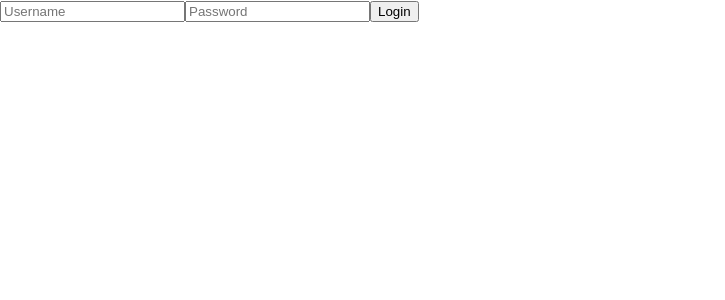
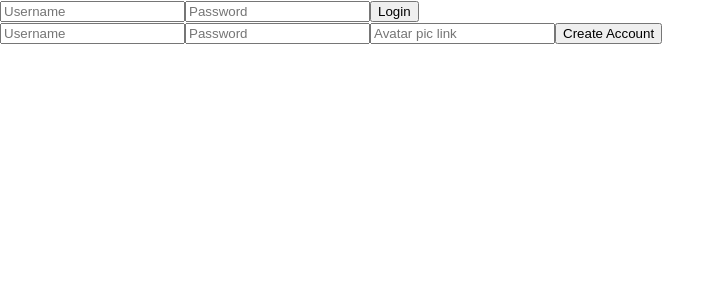
Before and after one commit to pat-tusza/recipe_app-frontend, a React (Create React App) app: page / in a window 1280 px wide. Shown: the top 300 px of the page, without its empty margins (0-725 px from the left). Built offline with nearby package versions, Linux system fonts and the light colour scheme.

Commit message:
create account added

```diff
--- a/src/components/App.js
+++ b/src/components/App.js
@@ -18,6 +18,18 @@ function App() {
       .then(succesfulLogin=>succesfulLogin ? setIsLoggedIn(true): null)
   }
 
+  const createAccount = accountInfo => {
+    fetch("http://localhost:3000/create_account", {
+      method: "POST",
+      headers: {
+        "Content-type": "application/json"
+      },
+      body: JSON.stringify(accountInfo)
+    })
+      .then(r=>r.json())
+      .then(console.log)
+  }
+
   return (
     <div>
       {isLoggedIn ?
@@ -25,7 +37,7 @@ function App() {
        <RecipeContainer />
        <IngredientContainer />
       </> :
-        <LoginForm handleLogin={handleLogin} />
+        <LoginForm handleLogin={handleLogin} handleCreateAccount={createAccount}/>
       }
     </div>
   );
--- a/src/components/LoginForm.js
+++ b/src/components/LoginForm.js
@@ -1,9 +1,14 @@
 import React, {useState} from "react"
 
-const LoginForm = ({handleLogin}) => {
+const LoginForm = ({handleLogin, handleCreateAccount}) => {
     const [formInfo, setFormInfo] = useState({
         username: "",
         password: ""
+    })
+    const [createFormInfo, setCreateFormInfo] = useState({
+        username: "",
+        password: "",
+        avatar: ""
     })
 
     const handleChange = e => {
@@ -18,12 +23,33 @@ const LoginForm = ({handleLogin}) => {
         handleLogin(formInfo);
     }
 
+    const handleCreateChange = e => {
+        const key = e.target.name;
+        const val = e.target.value;
+        let temp = {...createFormInfo, [key]: val};
+        setCreateFormInfo(temp);
+    }
+
+    const createAccount = e => {
+        e.preventDefault();
+        handleCreateAccount(createFormInfo)
+    }
+
     return (
-        <form onSubmit={login}>
-            <input type="text" name="username" placeholder="Username" onChange={handleChange} value={formInfo.name}/>
-            <input type="password" name="password" placeholder="Password" onChange={handleChange} value={formInfo.password}/>
-            <input type="submit" value="Login"/>
-        </form>
+        <>
+            <form onSubmit={login}>
+                <input type="text" name="username" placeholder="Username" onChange={handleChange} value={formInfo.name}/>
+                <input type="password" name="password" placeholder="Password" onChange={handleChange} value={formInfo.password}/>
+                <input type="submit" value="Login"/>
+            </form>
+
+            <form onSubmit={createAccount}>
+                <input type="text" name="username" placeholder="Username" onChange={handleCreateChange} value={createFormInfo.name}/>
+                <input type="password" name="password" placeholder="Password" onChange={handleCreateChange} value={createFormInfo.password}/>
+                <input type="text" name="avatar" placeholder="Avatar pic link" onChange={handleCreateChange} value={createFormInfo.avatar}/>
+                <input type="submit" value="Create Account"/>
+            </form>
+        </>
     )
 }
 
```
